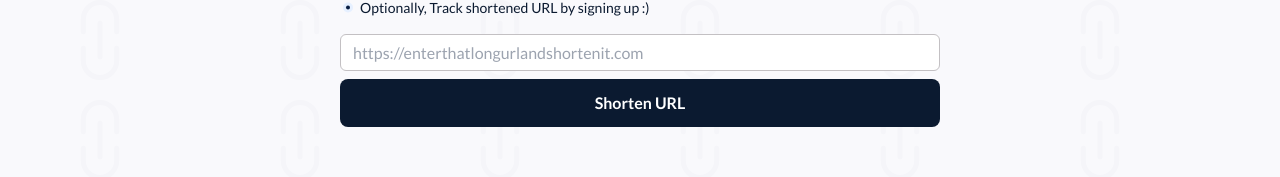
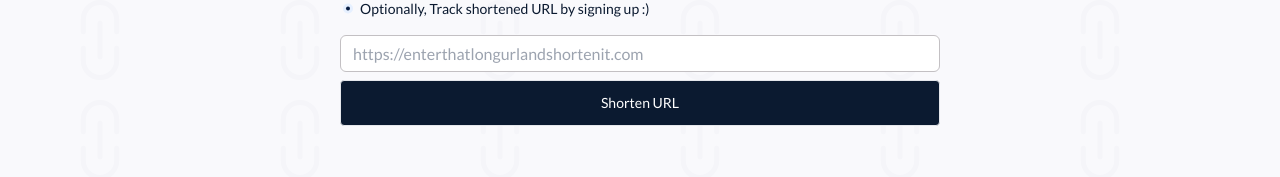
Before and after one commit to HayBeeCoder/shortenr, a Next.js app: page / in a window 1280 px wide. Shown: the part 410-587 px from the top of the page. Built offline with nearby package versions, Linux system fonts and the light colour scheme.

Commit message:
Update index.tsx

```diff
--- a/pages/index.tsx
+++ b/pages/index.tsx
@@ -91,12 +91,12 @@ const Home: NextPage = () => {
               type="text"
               value={input}
             />
-            <Button
-              classname="bg-[#0B1A30] text-white my-2 "
+            <button
+              className='bg-[#0B1A30] my-2 mini-btn text-[#fff] py-3  w-full h-[46px]'
               onClick={handleSubmit}
             >
               {isLoading ? <Loader /> : "Shorten URL"}
-            </Button>
+            </button>
            <UrlBanners isURLVeryLong={isURLVeryLong} isURLValid={isURLValid} />
             {shortenedUrl && !isURLVeryLong && isURLValid && (
               <ShortenedUrlBanner shortenedUrl={shortenedUrl} />
```
